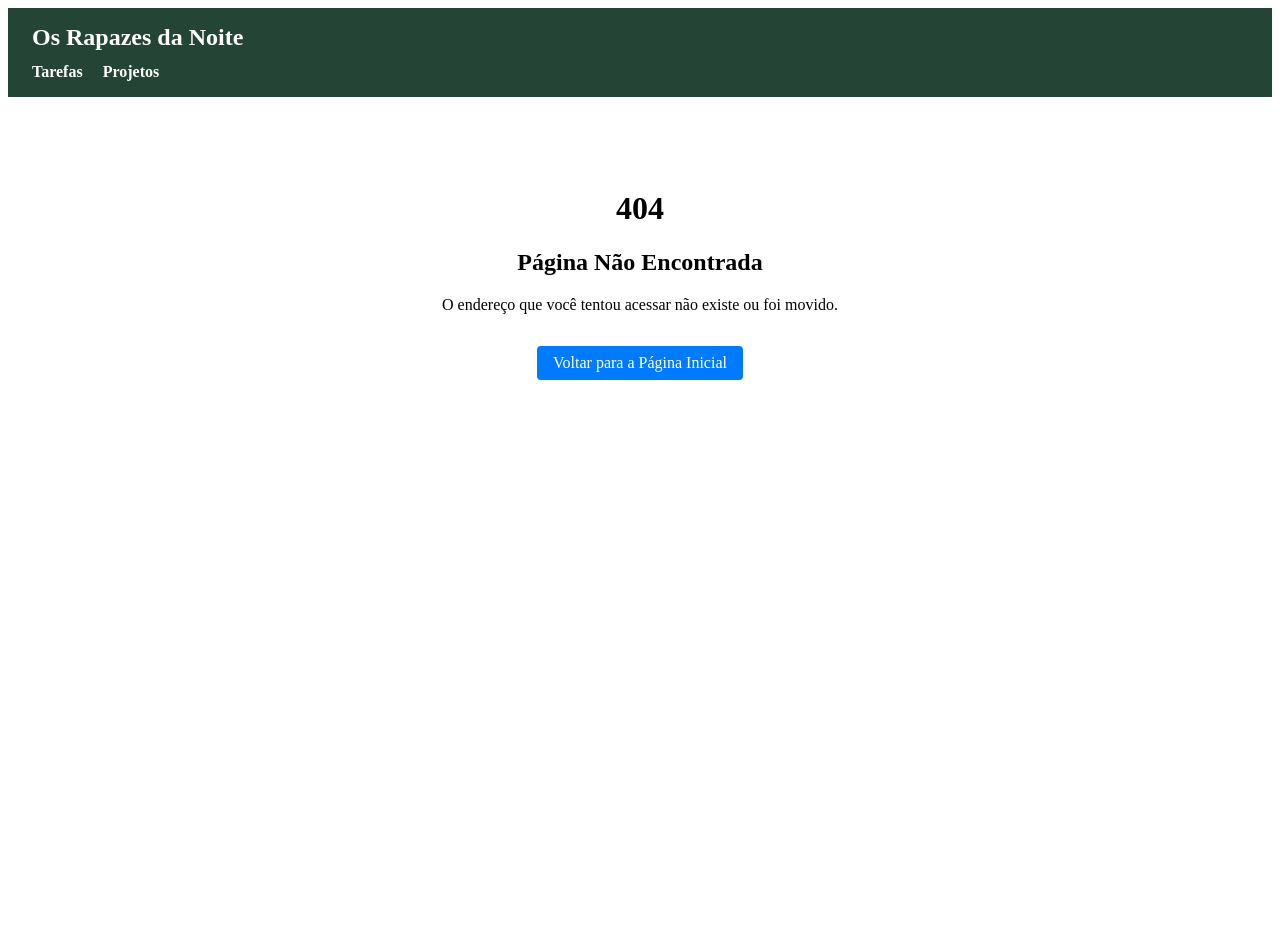
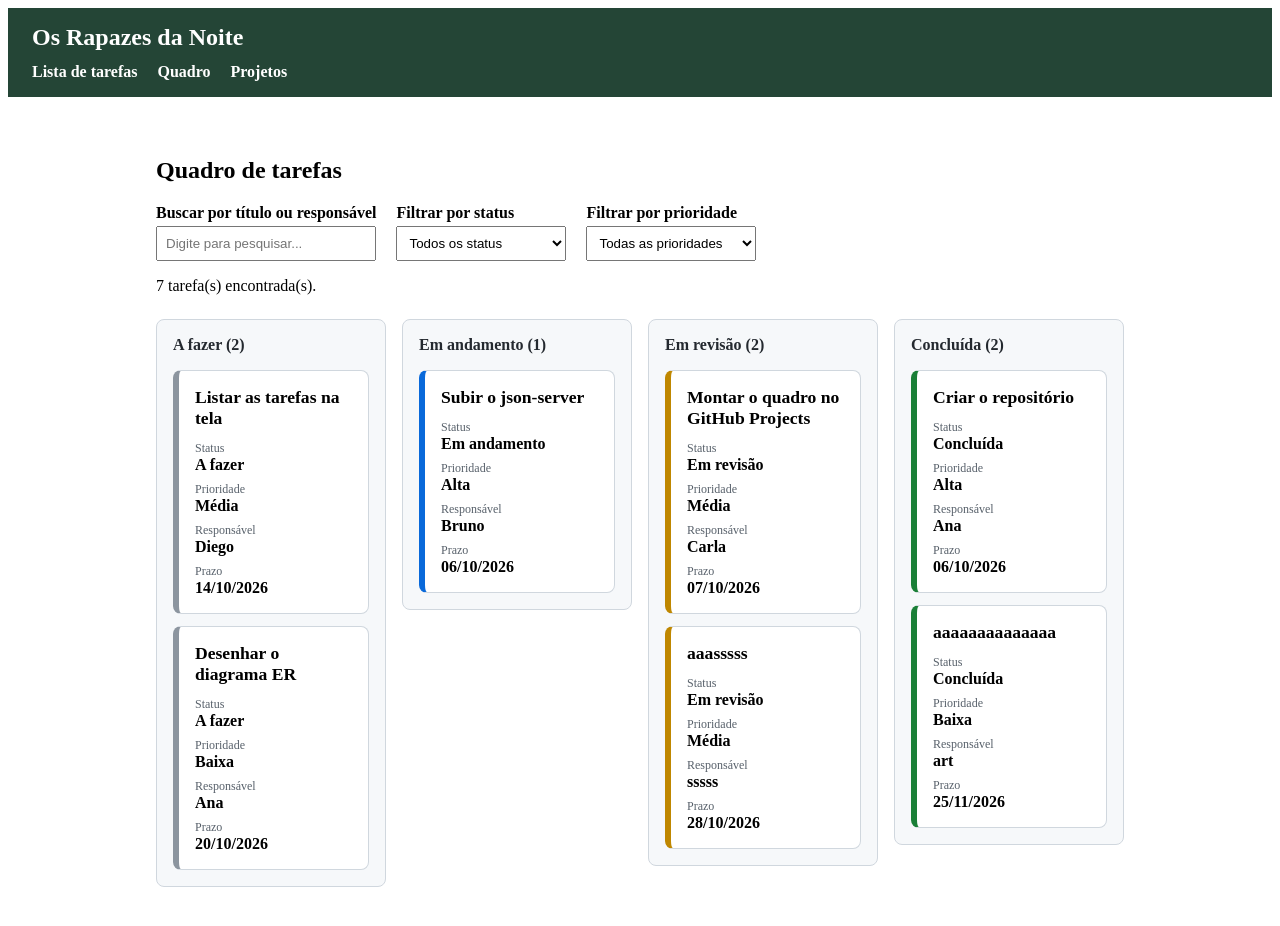
Before and after one commit to artmcabral/OsRapazesDaNoite_DesFrontEnd, an Angular app: page /quadro in a window 1280 px wide. Before the commit this address had no page. Shown: the top 926 px of the page. Before the commit the page ends 800 px from the top, so only its background shows below. Built offline with nearby package versions, Linux system fonts and the light colour scheme; data requests are answered from the project's data file.

Commit message:
feat: implementa navegacao entre lista e quadro - issue 28

```diff
--- a/src/app/app.html
+++ b/src/app/app.html
@@ -1,9 +1,24 @@
+
 <header class="cabecalho">
+
   <h1>Os Rapazes da Noite</h1>
+
   <nav aria-label="Navegação principal">
-    <a routerLink="/tarefas">Tarefas</a>
-    <a routerLink="/projetos">Projetos</a>
+
+    <a routerLink="/tarefas">
+      Lista de tarefas
+    </a>
+
+    <a routerLink="/quadro">
+      Quadro
+    </a>
+
+    <a routerLink="/projetos">
+      Projetos
+    </a>
+
   </nav>
+
 </header>
 
 <main>
--- a/src/app/app.routes.ts
+++ b/src/app/app.routes.ts
@@ -1,10 +1,15 @@
+
 import { Routes } from '@angular/router';
+
 import { NaoEncontrada } from './paginas/nao-encontrada/nao-encontrada';
 import { ListaTarefas } from './pages/lista-tarefas/lista-tarefas';
 import { DetalheTarefa } from './pages/lista-tarefas/detalhe-tarefa/detalhe-tarefa';
 import { Projetos } from './pages/projetos/projetos';
 import { DetalheProjeto } from './pages/projetos/detalhe-projeto';
 import { FormularioTarefa } from './components/formulario-tarefa/formulario-tarefa';
+
+// Nova página do quadro
+import { Quadro } from './pages/quadro/quadro';
 
 export const routes: Routes = [
   {
@@ -15,6 +20,11 @@ export const routes: Routes = [
   {
     path: 'tarefas',
     component: ListaTarefas,
+  },
+  {
+    path: 'quadro',
+    component: Quadro,
+    title: 'Quadro de tarefas',
   },
   {
     path: 'tarefas/nova',
--- /dev/null
+++ b/src/app/pages/quadro/quadro.css
@@ -0,0 +1,64 @@
+
+.pagina-quadro {
+  max-width: 1400px;
+  margin: 0 auto;
+  padding: 1rem;
+}
+
+/* Estrutura principal do quadro */
+.quadro {
+  display: grid;
+  grid-template-columns: repeat(4, minmax(0, 1fr));
+  gap: 1rem;
+  margin-top: 1.5rem;
+  align-items: start;
+}
+
+/* Colunas organizadas por status */
+.coluna {
+  background-color: #f6f8fa;
+  border: 1px solid #d0d7de;
+  border-radius: 8px;
+  padding: 1rem;
+  min-width: 0;
+}
+
+/* Titulo da coluna */
+.coluna h3 {
+  font-size: 1rem;
+  margin-top: 0;
+  margin-bottom: 1rem;
+  color: #24292f;
+}
+
+/* Lista de cartões */
+.lista-coluna {
+  display: flex;
+  flex-direction: column;
+  gap: 0.75rem;
+  list-style: none;
+  margin: 0;
+  padding: 0;
+}
+
+/* Mensagem de coluna vazia */
+.vazio {
+  color: #57606a;
+  font-size: 0.9rem;
+  text-align: center;
+  padding: 1rem 0.5rem;
+}
+
+/* Responsividade para tablets */
+@media (max-width: 1000px) {
+  .quadro {
+    grid-template-columns: repeat(2, minmax(0, 1fr));
+  }
+}
+
+/* Responsividade para celulares */
+@media (max-width: 600px) {
+  .quadro {
+    grid-template-columns: 1fr;
+  }
+}
--- /dev/null
+++ b/src/app/pages/quadro/quadro.html
@@ -0,0 +1,64 @@
+
+<section class="pagina-quadro">
+
+  <h2>Quadro de tarefas</h2>
+
+  <!-- Filtros compartilhados com a lista -->
+  <app-filtros-tarefas />
+
+  @if (carregando()) {
+
+    <p>Carregando tarefas...</p>
+
+  } @else if (erro()) {
+
+    <p role="alert">{{ erro() }}</p>
+
+  } @else {
+
+    <p>
+      {{ tarefasFiltradas().length }}
+      tarefa(s) encontrada(s).
+    </p>
+
+    <div class="quadro">
+
+      @for (coluna of colunas; track coluna.status) {
+
+        <section class="coluna">
+
+          <h3>
+            {{ coluna.titulo }}
+            ({{ tarefasDaColuna(coluna.status).length }})
+          </h3>
+
+          <ul class="lista-coluna">
+
+            @for (
+              tarefa of tarefasDaColuna(coluna.status);
+              track tarefa.id
+            ) {
+
+              <li>
+                <app-tarefa-card [tarefa]="tarefa" />
+              </li>
+
+            } @empty {
+
+              <li class="vazio">
+                Nenhuma tarefa nesta coluna.
+              </li>
+
+            }
+
+          </ul>
+
+        </section>
+
+      }
+
+    </div>
+
+  }
+
+</section>
--- /dev/null
+++ b/src/app/pages/quadro/quadro.ts
@@ -0,0 +1,69 @@
+
+import {
+  Component,
+  OnInit,
+  computed,
+  inject,
+  signal
+} from '@angular/core';
+
+import { Api } from '../../services/api';
+import { FiltrosTarefas } from '../../services/filtros-tarefas';
+import { FiltrosTarefasComponent } from '../../components/filtros-tarefas/filtros-tarefas';
+import { TarefaCard } from '../../components/tarefa-card/tarefa-card';
+
+import type { Status, Tarefa } from '../../../tipos';
+
+@Component({
+  selector: 'app-quadro',
+  imports: [FiltrosTarefasComponent, TarefaCard],
+  templateUrl: './quadro.html',
+  styleUrl: './quadro.css',
+})
+export class Quadro implements OnInit {
+
+  private api = inject(Api);
+
+  // Compartilha os filtros com a página de lista
+  readonly filtros = inject(FiltrosTarefas);
+
+  tarefas = signal<Tarefa[]>([]);
+  carregando = signal(true);
+  erro = signal<string | null>(null);
+
+  // Define as colunas do quadro
+  readonly colunas: {
+    status: Status;
+    titulo: string;
+  }[] = [
+    { status: 'a-fazer', titulo: 'A fazer' },
+    { status: 'em-andamento', titulo: 'Em andamento' },
+    { status: 'em-revisao', titulo: 'Em revisão' },
+    { status: 'concluida', titulo: 'Concluída' },
+  ];
+
+  // Reutiliza os filtros da lista
+  tarefasFiltradas = computed(() => {
+    return this.filtros.filtrar(this.tarefas());
+  });
+
+  // Retorna as tarefas de cada coluna
+  tarefasDaColuna(status: Status): Tarefa[] {
+    return this.tarefasFiltradas().filter(
+      (tarefa) => tarefa.status === status
+    );
+  }
+
+  // Carrega os dados da API
+  async ngOnInit() {
+    try {
+      this.tarefas.set(await this.api.listarTarefas());
+    } catch {
+      this.erro.set(
+        'Não foi possível carregar as tarefas do quadro.'
+      );
+    } finally {
+      this.carregando.set(false);
+    }
+  }
+}
```
